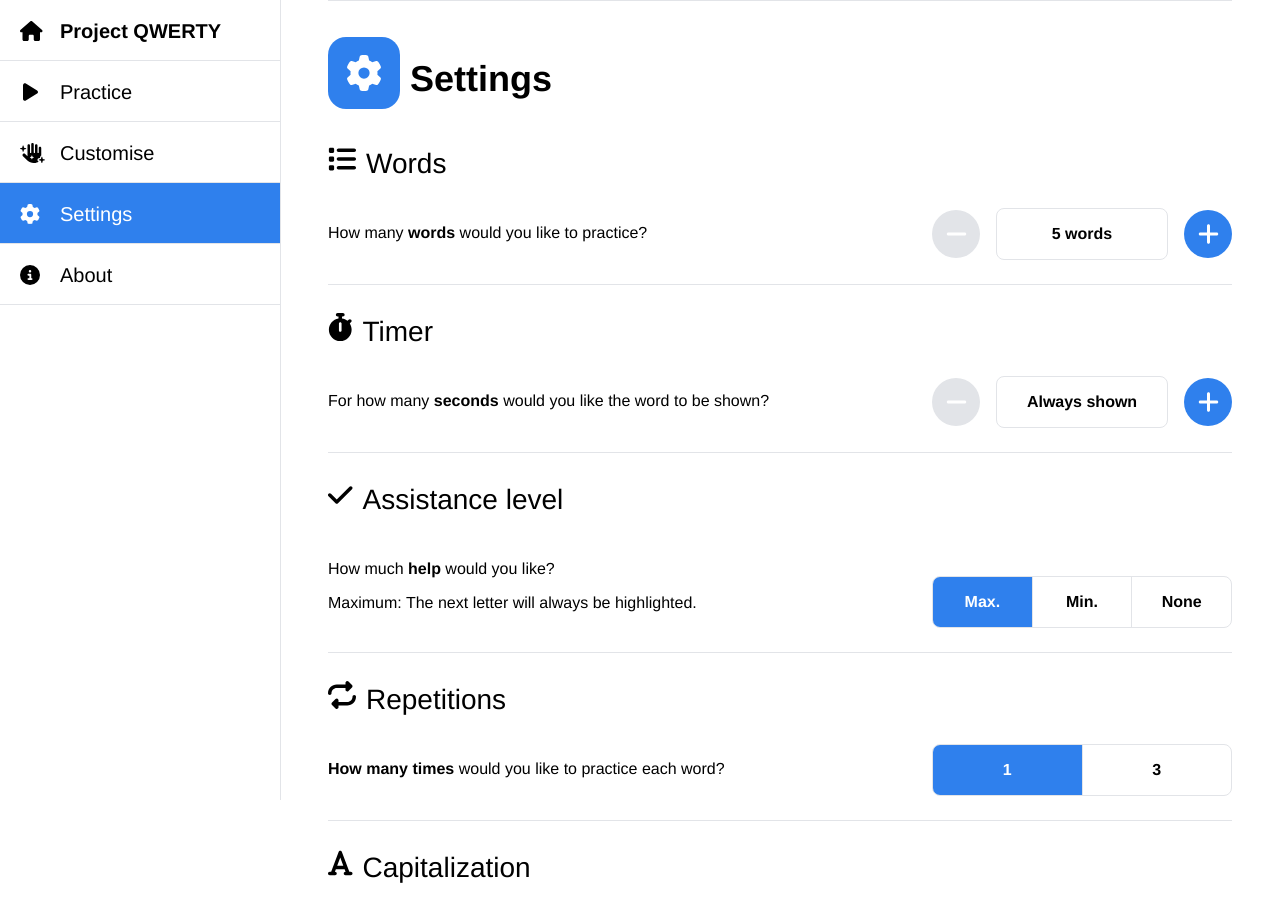
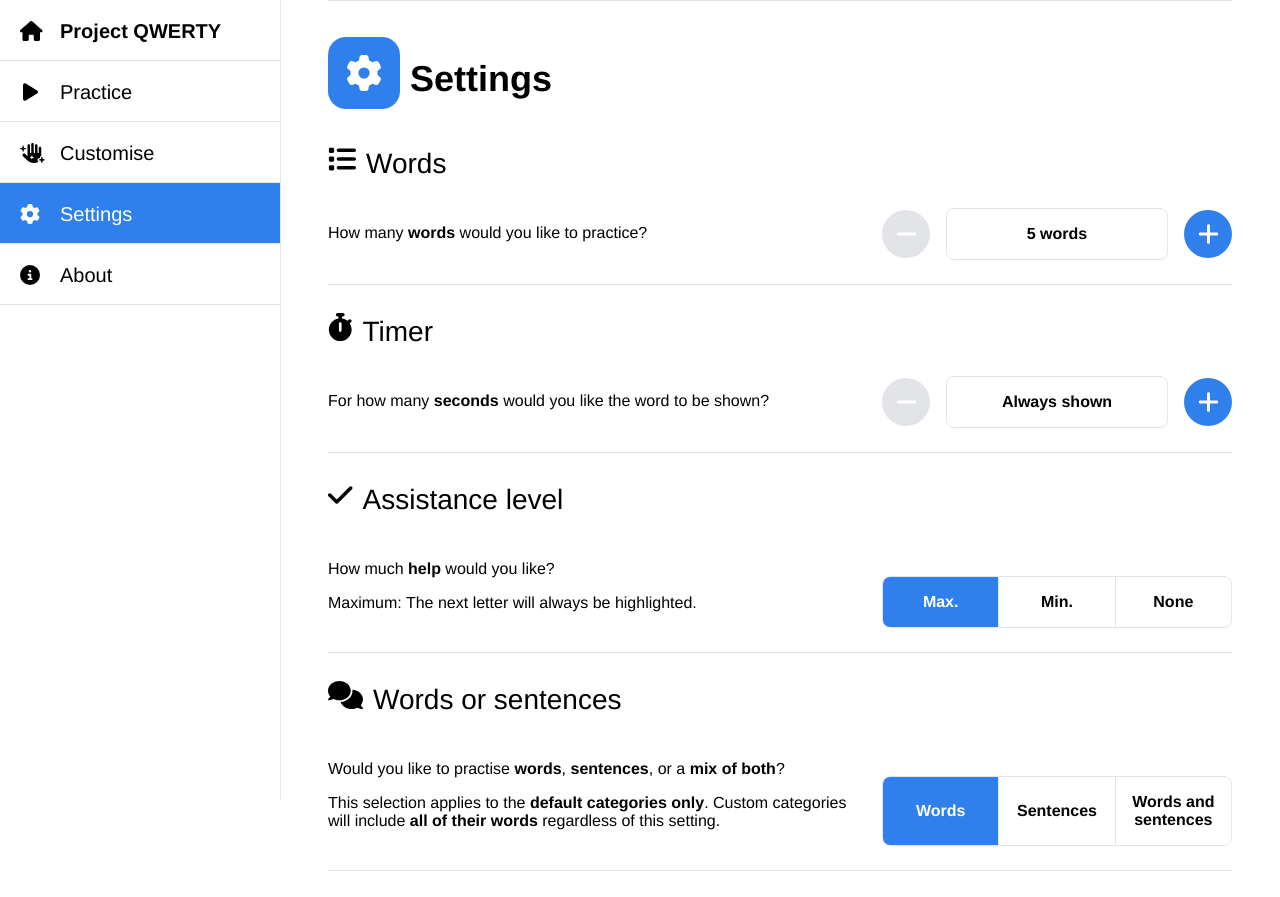
Before and after one commit to project-qwerty/project-qwerty, a Vue app: page /settings in a window 1280 px wide. Shown: the top 897 px of the page. Built offline with nearby package versions, Linux system fonts and the light colour scheme; what @lottiefiles/vue-lottie-player would draw is missing.

Commit message:
implement words/sentences setting

```diff
--- a/src/functions/LocalStorage.js
+++ b/src/functions/LocalStorage.js
@@ -54,6 +54,11 @@ const settings = {
     key: 'settings.wordDisplayCapitalization',
     parser: parseStoredStringCaps,
     default: 'UPPERCASE', // potential values: UPPPERCASE, LOWERCASE
+  },
+  wordsSentences: {
+    key: 'settings.wordsSentences',
+    parser: parseStoredStringCaps,
+    default: 'WORDS', // potential values: WORDS, SENTENCES, BOTH
   },
 };
 
--- a/src/main.js
+++ b/src/main.js
@@ -5,9 +5,9 @@ import * as Sentry from "@sentry/vue";
 import LottieVuePlayer from "@lottiefiles/vue-lottie-player";
 import { library } from '@fortawesome/fontawesome-svg-core';
 import { FontAwesomeIcon } from '@fortawesome/vue-fontawesome';
-import { faGear, faChevronLeft, faEye, faBackspace, faPlay, faHandSparkles, faCircleInfo, faCircleQuestion, faCheck, faRepeat, faFont, faList, faStopwatch, faStar, faBasketShopping, faStethoscope, faCalculator, faFaceGrinWide, faMessage, faClock, faBriefcase, faKeyboard, faPlus, faEllipsisVertical, faTrashCan, faRightFromBracket, faRightToBracket, faX, faICursor, faCircleCheck, faTrophy, faArrowRotateRight, faMinus, faPen, faHouse, faXmark, faCircleXmark, faGift, faArrowDown19 } from '@fortawesome/free-solid-svg-icons';
+import { faGear, faChevronLeft, faEye, faBackspace, faPlay, faHandSparkles, faCircleInfo, faCircleQuestion, faCheck, faRepeat, faFont, faList, faStopwatch, faStar, faBasketShopping, faStethoscope, faCalculator, faFaceGrinWide, faMessage, faClock, faBriefcase, faKeyboard, faPlus, faEllipsisVertical, faTrashCan, faRightFromBracket, faRightToBracket, faX, faICursor, faCircleCheck, faTrophy, faArrowRotateRight, faMinus, faPen, faHouse, faXmark, faCircleXmark, faGift, faArrowDown19, faComments } from '@fortawesome/free-solid-svg-icons';
 
-library.add(faGear, faChevronLeft, faEye, faBackspace, faPlay, faHandSparkles, faCircleInfo, faCircleQuestion, faCheck, faRepeat, faFont, faList, faStopwatch, faStar, faBasketShopping, faStethoscope, faCalculator, faFaceGrinWide, faMessage, faClock, faBriefcase, faKeyboard, faPlus, faEllipsisVertical, faTrashCan, faRightFromBracket, faRightToBracket, faX, faICursor, faCircleCheck, faTrophy, faArrowRotateRight, faMinus, faPen, faHouse, faXmark, faCircleXmark, faGift, faArrowDown19);
+library.add(faGear, faChevronLeft, faEye, faBackspace, faPlay, faHandSparkles, faCircleInfo, faCircleQuestion, faCheck, faRepeat, faFont, faList, faStopwatch, faStar, faBasketShopping, faStethoscope, faCalculator, faFaceGrinWide, faMessage, faClock, faBriefcase, faKeyboard, faPlus, faEllipsisVertical, faTrashCan, faRightFromBracket, faRightToBracket, faX, faICursor, faCircleCheck, faTrophy, faArrowRotateRight, faMinus, faPen, faHouse, faXmark, faCircleXmark, faGift, faArrowDown19, faComments);
 
 Vue.component('FontAwesomeIcon', FontAwesomeIcon);
 
--- a/src/views/SettingsPage.vue
+++ b/src/views/SettingsPage.vue
@@ -64,6 +64,26 @@
       </div>
     </div>
 
+    <IconHeader text="Words or sentences" icon="comments" />
+    <div class="control-row faint-border-bottom">
+      <div>
+        <p>Would you like to practise <strong>words</strong>, <strong>sentences</strong>, or a <strong>mix of both</strong>?</p>
+
+        <p>This selection applies to the <strong>default categories only</strong>. Custom categories will include <strong>all of their words</strong> regardless of this setting.</p>
+      </div>
+
+      <div class="control">
+        <ShowAllSelector
+            :options="[
+              { label: 'Words', val: 'WORDS', },
+              { label: 'Sentences', val: 'SENTENCES', },
+              { label: 'Words and sentences', val: 'BOTH', },
+            ]"
+            :active-value="wordsSentences"
+            @update="wordsSentences = $event" />
+      </div>
+    </div>
+
     <IconHeader text="Repetitions" icon="repeat" />
     <div class="control-row faint-border-bottom">
       <p><strong>How many times</strong> would you like to practice each word?</p>
@@ -119,6 +139,7 @@
         assistanceLevel: null,
         wordRepetitions: null,
         wordDisplayCapitalization: null,
+        wordsSentences: null,
 
         assistanceLevelDescriptions: {
           'MAX': 'Maximum: The next letter will always be highlighted.',
@@ -144,6 +165,9 @@
       wordDisplayCapitalization: function(val) {
         LocalStorage.setSetting('wordDisplayCapitalization', val);
       },
+      wordsSentences: function(val) {
+        LocalStorage.setSetting('wordsSentences', val);
+      },
     },
     created() {
       this.wordDisplayTime = LocalStorage.getSetting('wordDisplayTime');
@@ -151,6 +175,7 @@
       this.assistanceLevel = LocalStorage.getSetting('assistanceLevel');
       this.wordRepetitions = LocalStorage.getSetting('wordRepetitions');
       this.wordDisplayCapitalization = LocalStorage.getSetting('wordDisplayCapitalization');
+      this.wordsSentences = LocalStorage.getSetting('wordsSentences');
     },
   };
 </script>
@@ -169,7 +194,7 @@
     flex-shrink: 0;
     align-self: flex-end;
 
-    width: 300px;
+    width: 350px;
     padding-left: 20px;
   }
 
```
